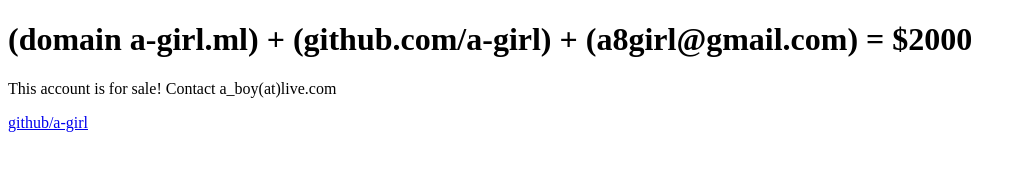
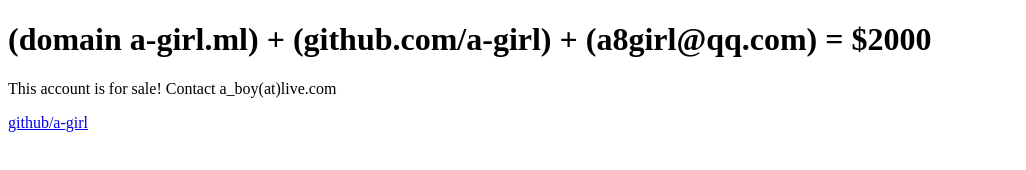
Before and after one commit to a-girl/a-girl.github.io, a plain HTML site: page index.html in a window 1280 px wide. Shown: the whole page, without its empty margins (0-1026 px from the left). Drawn offline with Linux system fonts and the light colour scheme.

Commit message:
Update index.html

```diff
--- a/index.html
+++ b/index.html
@@ -6,7 +6,7 @@
 </head>
 <body>
 <h1>
-(domain a-girl.ml) + (github.com/a-girl) + (a8girl@gmail.com) = $2000
+(domain a-girl.ml) + (github.com/a-girl) + (a8girl@qq.com) = $2000
  </h1>
 <p>This account is for sale! Contact a_boy(at)live.com</p>
 
```
